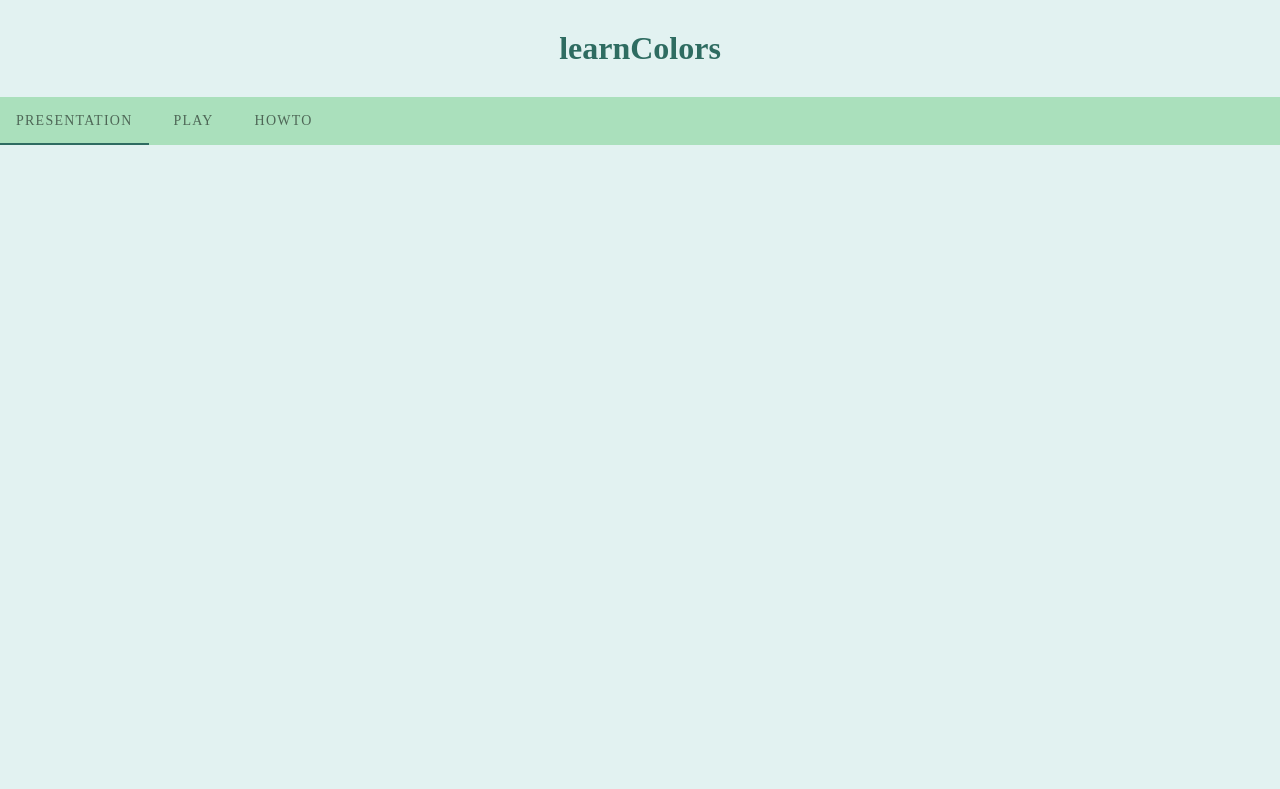
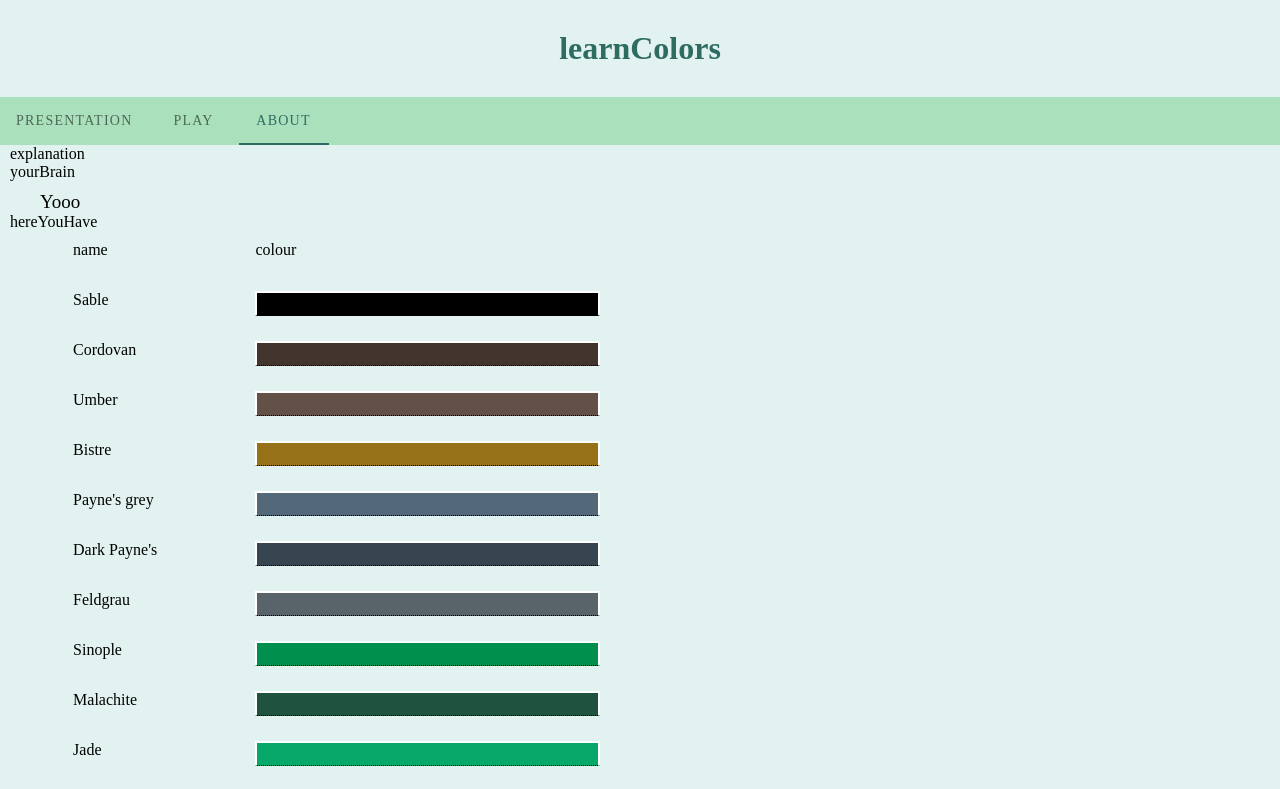
Before and after one commit to alexvkcr/colors, a Vue app: page /about in a window 1280 px wide. Shown: the top 789 px of the page. Built offline with nearby package versions, Linux system fonts and the light colour scheme.

Commit message:
feat/addition About, deleted how to

```diff
--- /dev/null
+++ b/src/components/About.vue
@@ -0,0 +1,53 @@
+<template>
+  <div class="About">
+    <div class="intro">{{ $t('explanation') }}</div>
+    <div class="intro">{{ $t('yourBrain') }}</div>
+    <author class="author"></author>
+    <div class="intro">{{ $t('hereYouHave') }}</div>
+    <color-list :prop-colour-list="propColourList"></color-list>
+  </div>
+</template>
+
+
+<i18n>
+{
+  "es": {
+    "explanation": "Esta web te permite aprender una gran variedad de colores. El objetivo es ir más allá de los colores que todos conocemos y aprender más colores y más bonitos.",
+    "yourBrain": "Tu cerebro se beneficiará y dejarás huella en los demás con tu sabiduría :p",
+    "hereYouHave": "Aquí tienes todos los colores disponibles que aprenderás"
+  },
+  "en": {
+    "explanation": "This website allows you to learn a great variety of colors. The point is to go beyond the colors we all know and to learn more colors and more beautiful colors.",
+    "yourBrain": "Your brain will benefit and you'll impact others with your wisdom :p",
+    "hereYouHave": "Here you have all the colors available thet you'll learn"
+  }
+}
+</i18n>
+
+<script>
+import ColorList from './ColorList.vue';
+import Author from './Author.vue';
+
+export default {
+  name: 'About',
+  props: {
+    'propColourList': Object
+  },
+  components: {
+    ColorList, Author
+  }
+}
+</script>
+
+<style scoped>
+.intro, .author{
+  margin-left: 10px;
+}
+.intro{
+  font-size: 16px;
+}
+.author{
+  margin: 20px 10px;
+  font-size: 19px;
+}
+</style>
--- /dev/null
+++ b/src/components/Author.vue
@@ -0,0 +1,23 @@
+<template>
+  <div id="Author">
+    Yooo
+  </div>
+</template>
+
+
+<script>
+export default {
+  name: 'Author'
+}
+</script>
+
+<style scoped>
+#Author{
+  max-width: 600px;
+}
+@media screen and (min-width: 600px) {
+  #Author{
+    margin: 10px 0 0 40px;
+  }
+}
+</style>
--- a/src/components/Tabs.vue
+++ b/src/components/Tabs.vue
@@ -10,8 +10,8 @@
     <v-tab to="/play">
         {{ $t('play') }}
     </v-tab>
-    <v-tab to="/howto">
-        {{ $t('howto') }}
+    <v-tab to="/about">
+        {{ $t('about') }}
     </v-tab>
     </v-tabs>
     <router-view></router-view>
@@ -23,12 +23,12 @@
   "es": {
     "presentation": "presentación",
     "play" : "Juega",
-    "howto" : "Cómo jugar"
+    "about" : "Acerca"
   },
   "en": {
     "presentation": "presentation",
     "play": "play",
-    "howto" : "How to"
+    "about" : "About"
   }
 }
 </i18n>
--- a/src/main.js
+++ b/src/main.js
@@ -20,7 +20,7 @@ import colorsList from './assets/colors.js';
 const routes = [
     { name: 'Index', path: '/colors', component: ()=> import(/* webpackChunkName: "presentation" */'./components/Presentation.vue') },
     { name: 'Play', path: '/play', component: ()=> import(/* webpackChunkName: "play" */'./components/Play.vue'), props: { propColourList: colorsList } },
-    { name: 'HowTo', path: '/howto', component: ()=> import(/* webpackChunkName: "howTo" */'./components/HowTo.vue'), props: { propColourList: colorsList } }
+    { name: 'About', path: '/about', component: ()=> import(/* webpackChunkName: "about" */'./components/About.vue'), props: { propColourList: colorsList } }
 ]
 
 
```
Also changed, not shown: src/components/deprecated-HowTo.vue (renamed from src/components/HowTo.vue).
